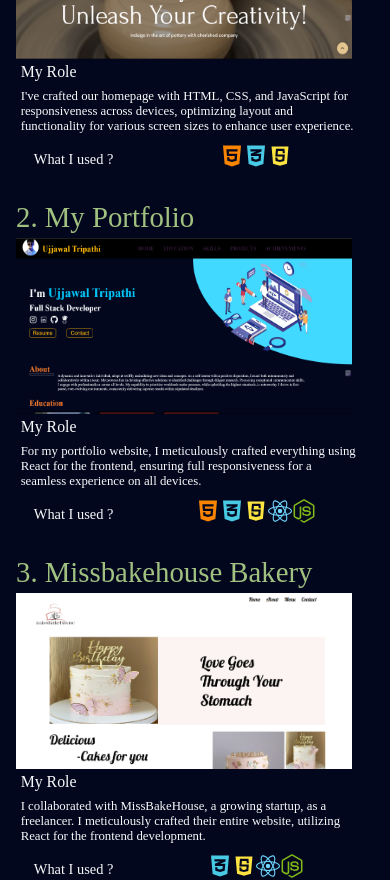
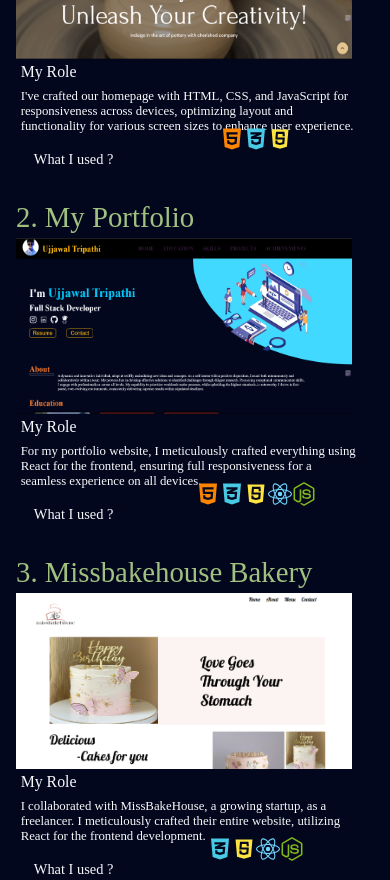
Before and after one commit to ujjawal1014/Portfolio, a React (Vite) app: page / in a window 390 px wide. Shown: the part 2500-3380 px from the top of the page. Built offline with nearby package versions, Linux system fonts and the light colour scheme.

Commit message:
Updated project css

```diff
--- a/src/Project/Project_480.css
+++ b/src/Project/Project_480.css
@@ -75,7 +75,7 @@
 
     .Project_Card_Tools_Icon {
         font-size: 1.5em;
-        align-self: center;
+        align-self: baseline;
 
     }
 
```
